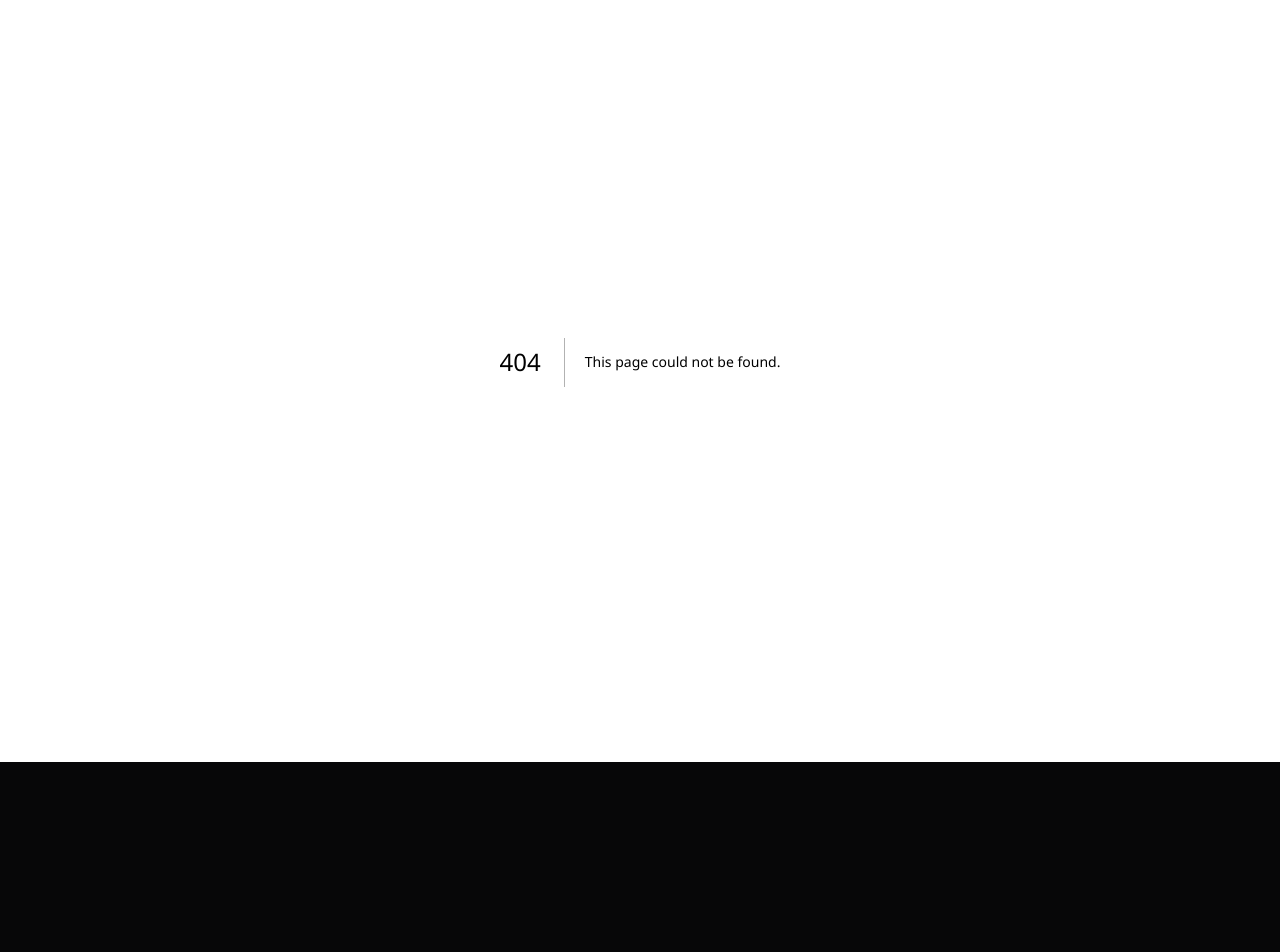
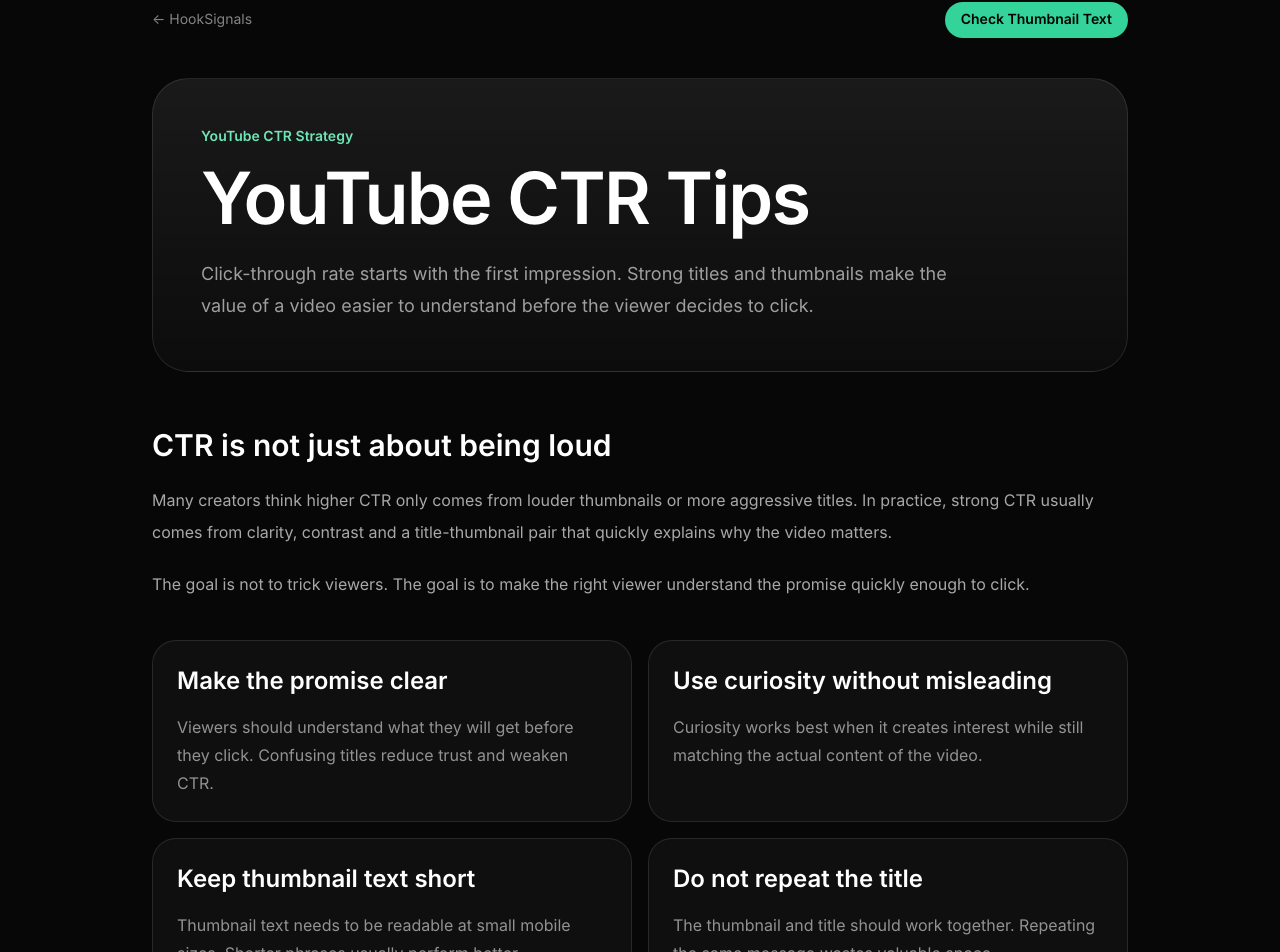
Before and after one commit to ValeBid/-hooksignals-site, a Next.js app: page /youtube-ctr-tips in a window 1280 px wide. Before the commit this address had no page. Shown: the part 38-990 px from the top of the page. Before the commit the page ends 800 px from the top, so only its background shows below. Built offline with nearby package versions, Linux system fonts and the light colour scheme.

Commit message:
Create page.tsx
create youtube ctr tips page

```diff
--- /dev/null
+++ b/app/youtube-ctr-tips/page.tsx
@@ -0,0 +1,149 @@
+import RelatedTools from "../components/related-tools";
+import SiteFooter from "../components/site-footer";
+
+export const metadata = {
+  title: "YouTube CTR Tips for Better Titles and Thumbnails | HookSignals",
+  description:
+    "Learn practical YouTube CTR tips for improving titles, thumbnails and first impressions without relying on clickbait.",
+};
+
+const tips = [
+  {
+    title: "Make the promise clear",
+    desc: "Viewers should understand what they will get before they click. Confusing titles reduce trust and weaken CTR.",
+  },
+  {
+    title: "Use curiosity without misleading",
+    desc: "Curiosity works best when it creates interest while still matching the actual content of the video.",
+  },
+  {
+    title: "Keep thumbnail text short",
+    desc: "Thumbnail text needs to be readable at small mobile sizes. Shorter phrases usually perform better.",
+  },
+  {
+    title: "Do not repeat the title",
+    desc: "The thumbnail and title should work together. Repeating the same message wastes valuable space.",
+  },
+];
+
+export default function YouTubeCTRTipsPage() {
+  return (
+    <main className="min-h-screen bg-[#070708] text-white">
+      <section className="mx-auto max-w-5xl px-6 py-10">
+        <nav className="mb-10 flex items-center justify-between">
+          <a href="/" className="text-sm text-white/50">
+            ← HookSignals
+          </a>
+
+          <a
+            href="/thumbnail-text-checker"
+            className="rounded-full bg-emerald-400 px-4 py-2 text-sm font-semibold text-black"
+          >
+            Check Thumbnail Text
+          </a>
+        </nav>
+
+        <section className="rounded-[36px] border border-white/10 bg-gradient-to-b from-white/[0.08] to-white/[0.025] p-8 md:p-12">
+          <p className="mb-4 text-sm font-semibold text-emerald-300">
+            YouTube CTR Strategy
+          </p>
+
+          <h1 className="max-w-4xl text-5xl font-semibold tracking-tight md:text-7xl">
+            YouTube CTR Tips
+          </h1>
+
+          <p className="mt-6 max-w-3xl text-lg leading-8 text-white/60">
+            Click-through rate starts with the first impression. Strong titles
+            and thumbnails make the value of a video easier to understand before
+            the viewer decides to click.
+          </p>
+        </section>
+
+        <section className="mt-14 space-y-10">
+          <div>
+            <h2 className="text-3xl font-semibold">
+              CTR is not just about being loud
+            </h2>
+
+            <p className="mt-5 leading-8 text-white/65">
+              Many creators think higher CTR only comes from louder thumbnails
+              or more aggressive titles. In practice, strong CTR usually comes
+              from clarity, contrast and a title-thumbnail pair that quickly
+              explains why the video matters.
+            </p>
+
+            <p className="mt-5 leading-8 text-white/65">
+              The goal is not to trick viewers. The goal is to make the right
+              viewer understand the promise quickly enough to click.
+            </p>
+          </div>
+
+          <div className="grid gap-4 md:grid-cols-2">
+            {tips.map((tip) => (
+              <div
+                key={tip.title}
+                className="rounded-3xl border border-white/10 bg-white/[0.035] p-6"
+              >
+                <h3 className="text-2xl font-semibold">{tip.title}</h3>
+                <p className="mt-4 leading-7 text-white/55">{tip.desc}</p>
+              </div>
+            ))}
+          </div>
+
+          <div>
+            <h2 className="text-3xl font-semibold">
+              What usually lowers CTR
+            </h2>
+
+            <div className="mt-6 space-y-4">
+              {[
+                "The title is too vague to create a reason to click.",
+                "The thumbnail has too many words or visual elements.",
+                "The title and thumbnail repeat the same idea.",
+                "The promise sounds interesting but does not match the video.",
+              ].map((item) => (
+                <div
+                  key={item}
+                  className="rounded-2xl border border-white/10 bg-black/30 p-5 text-white/65"
+                >
+                  {item}
+                </div>
+              ))}
+            </div>
+          </div>
+
+          <div className="rounded-[32px] border border-emerald-300/20 bg-emerald-300/[0.06] p-8">
+            <h2 className="text-3xl font-semibold">
+              Improve your title and thumbnail before publishing
+            </h2>
+
+            <p className="mt-4 max-w-2xl leading-8 text-white/65">
+              Use HookSignals to generate stronger titles, check thumbnail text
+              clarity and improve the first impression of your content.
+            </p>
+
+            <div className="mt-8 flex flex-wrap gap-4">
+              <a
+                href="/youtube-title-generator"
+                className="rounded-2xl bg-emerald-400 px-6 py-3 font-semibold text-black"
+              >
+                Title Generator
+              </a>
+
+              <a
+                href="/thumbnail-text-checker"
+                className="rounded-2xl border border-white/10 bg-black/30 px-6 py-3 font-semibold text-white"
+              >
+                Thumbnail Text Checker
+              </a>
+            </div>
+          </div>
+        </section>
+
+        <RelatedTools />
+      </section>
+
+      <SiteFooter />
+    </main>
+  );
+}
```
